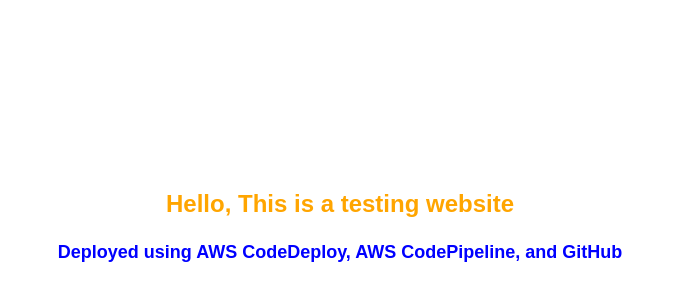
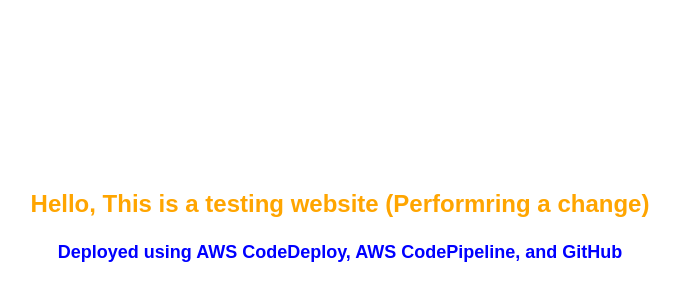
Before and after one commit to Raj-Odedara/App-CodeDeploy, a plain HTML site: page index.html in a window 1280 px wide. Shown: the part 60-360 px from the top of the page, without its empty margins (300-980 px from the left). Drawn offline with Linux system fonts and the light colour scheme.

Commit message:
Update index.html

```diff
--- a/index.html
+++ b/index.html
@@ -30,7 +30,7 @@
 </head>
 <body>
     <div class="space-above">
-        <p class="big-text">Hello, This is a testing website</p>
+        <p class="big-text">Hello, This is a testing website (Performring a change)</p>
         <p class="medium-text">Deployed using AWS CodeDeploy, AWS CodePipeline, and GitHub</p>
     </div>
 </body>
```
